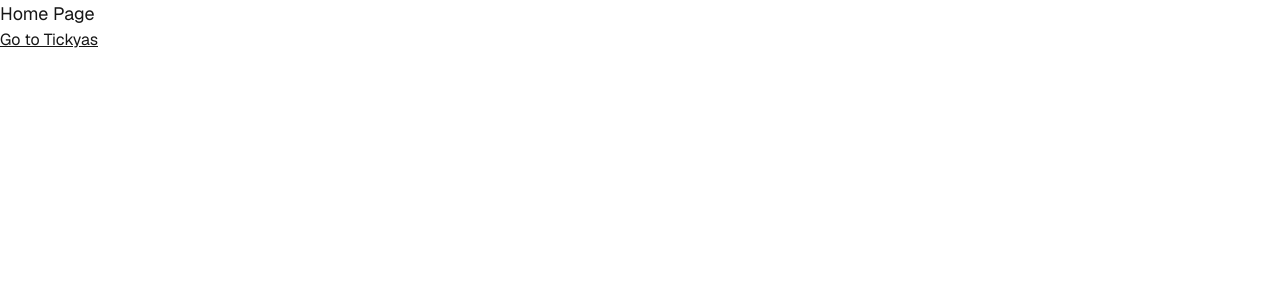
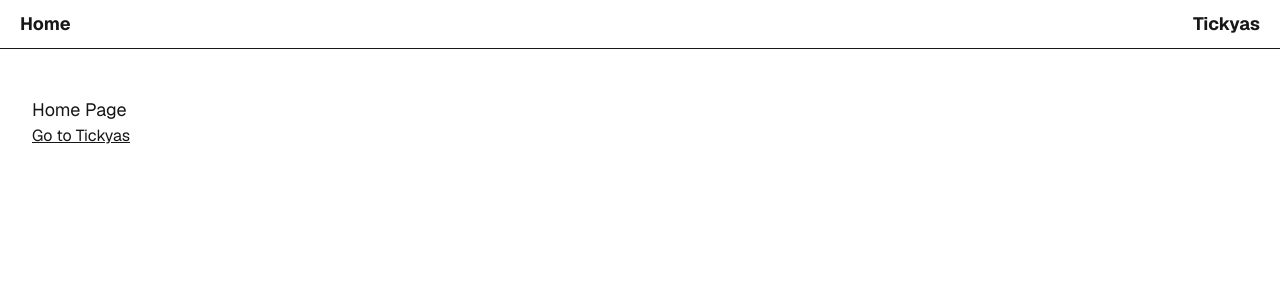
Before and after one commit to LotteFiber/tickya, a Next.js app: page / in a window 1280 px wide. Shown: the top 300 px of the page. Built offline with nearby package versions, Linux system fonts and the light colour scheme.

Commit message:
feat: setup layout

```diff
--- a/src/app/layout.tsx
+++ b/src/app/layout.tsx
@@ -1,6 +1,8 @@
 import type { Metadata } from "next";
 import { Geist, Geist_Mono } from "next/font/google";
 import "./globals.css";
+import Link from "next/link";
+import { homePath, tickyasPath } from "@/paths";
 
 const geistSans = Geist({
   variable: "--font-geist-sans",
@@ -27,7 +29,33 @@
       <body
         className={`${geistSans.variable} ${geistMono.variable} antialiased`}
       >
-        {children}
+        <nav
+          className=" supports-backdrop-blur:bg-background/60
+		fixed left-0 right-0 top-0 z-20
+		border-b bg-background/95 backgrop-blur
+		w-ful flex py-2.5 px-5 justify-between
+	  "
+        >
+          <div>
+            <Link href={homePath()} className="text-lg font-bold">
+              Home
+            </Link>
+          </div>
+          <div>
+            <Link href={tickyasPath()} className="text-lg font-bold">
+              Tickyas
+            </Link>
+          </div>
+        </nav>
+        <main
+          className="  min-h-screen flex-1
+	  overflow-y-auto overflow-x-hidden
+	  py-24 px-8
+	  bg-secondary/20
+	  flex flex-col"
+        >
+          {children}
+        </main>
       </body>
     </html>
   );
--- a/src/paths.ts
+++ b/src/paths.ts
@@ -1,2 +1,3 @@
+export const homePath = () => "/";
 export const tickyasPath = () => "/tickyas";
 export const tickyaPath = (tickyaId: string) => `tickyas/${tickyaId}`;
```
